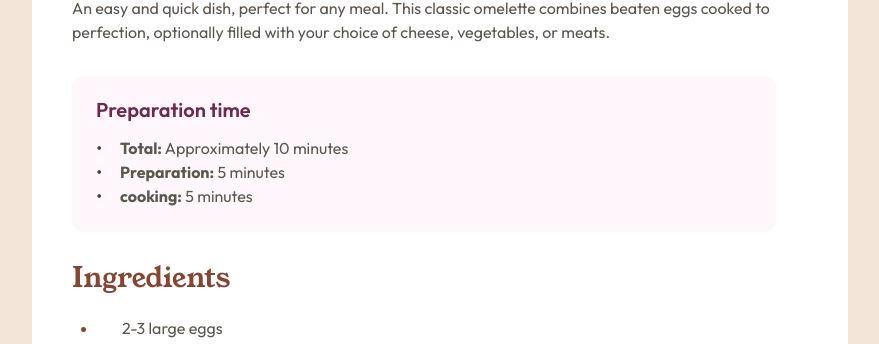
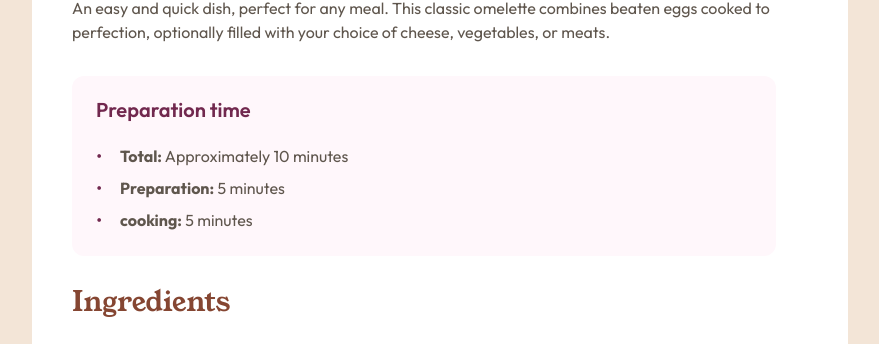
Before and after one commit to loiccape/recipe-page, a plain HTML site: page index.html in a window 1280 px wide. Shown: the part 577-921 px from the top of the page, without its empty margins (200-1079 px from the left). Drawn offline with Linux system fonts and the light colour scheme.

Commit message:
update padding on li

```diff
--- a/style.css
+++ b/style.css
@@ -103,7 +103,7 @@ img{
 /* Preparation div */
 .preparation{
     max-width: 656px;
-    max-height: 169px;
+    max-height: 172px;
     background-color: var(--rose-50);
     border-radius: 12px;
     padding: 24px;
@@ -125,6 +125,7 @@ img{
 .preparation ul li {
     position: relative;
     padding-left: 24px;
+    padding-top: 8px;
 }
 
 .preparation ul li::before {
@@ -146,6 +147,7 @@ img{
 
 .ingredients ul li{
     padding-left: 24px;
+
 }
 
 .ingredients ul li::marker,
@@ -161,6 +163,7 @@ color: var(--brown-800);
 .instructions ul li,
 .nutrition ul li{
     margin-left: 26px;
+    padding-top: 8px;
 
 }
 
```
